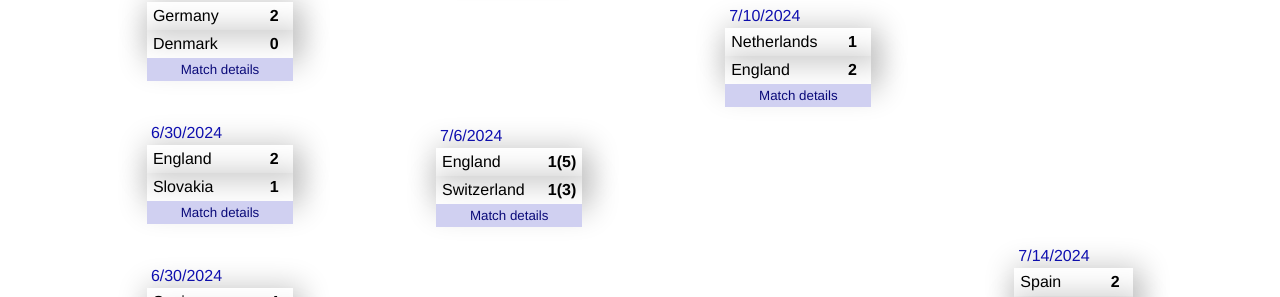
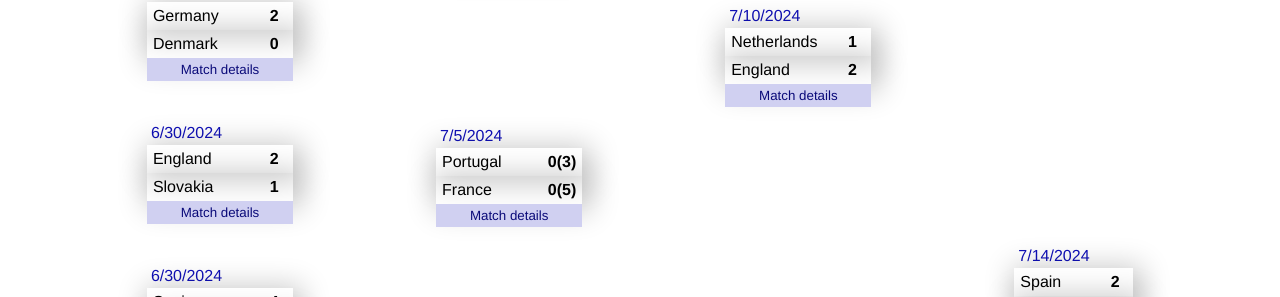
Before and after one commit to niyakopcheva/football-tournament-website, a React (Vite) app: page / in a window 1280 px wide. Shown: the part 431-728 px from the top of the page. Built offline with nearby package versions, Linux system fonts and the light colour scheme.

Commit message:
Fix readMe

```diff
--- a/src/components/StageBracket.jsx
+++ b/src/components/StageBracket.jsx
@@ -77,7 +77,7 @@
                                 const lastGroupDate = new Date('2024-06-26');
                                 return matchDate > lastGroupDate;
                             })
-                            .slice(9, 13)
+                            .slice(8, 12)
                             .map((match, i) => (
                                 <MatchBracket
                                     key={i} // key prop for React's reconciliation
```
Also changed, not shown: 1 other file (tests, documents, lock files or other folders).
